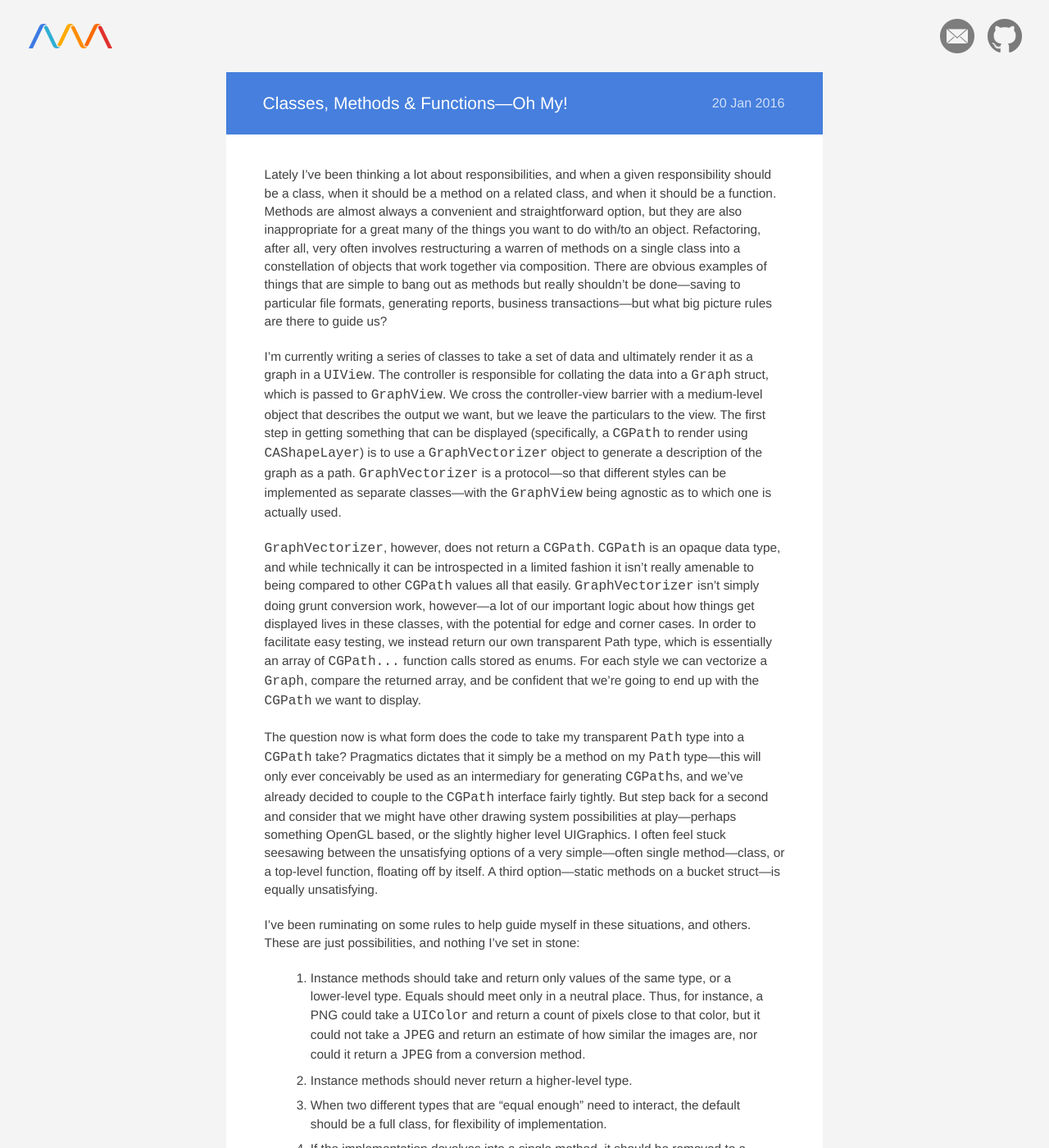
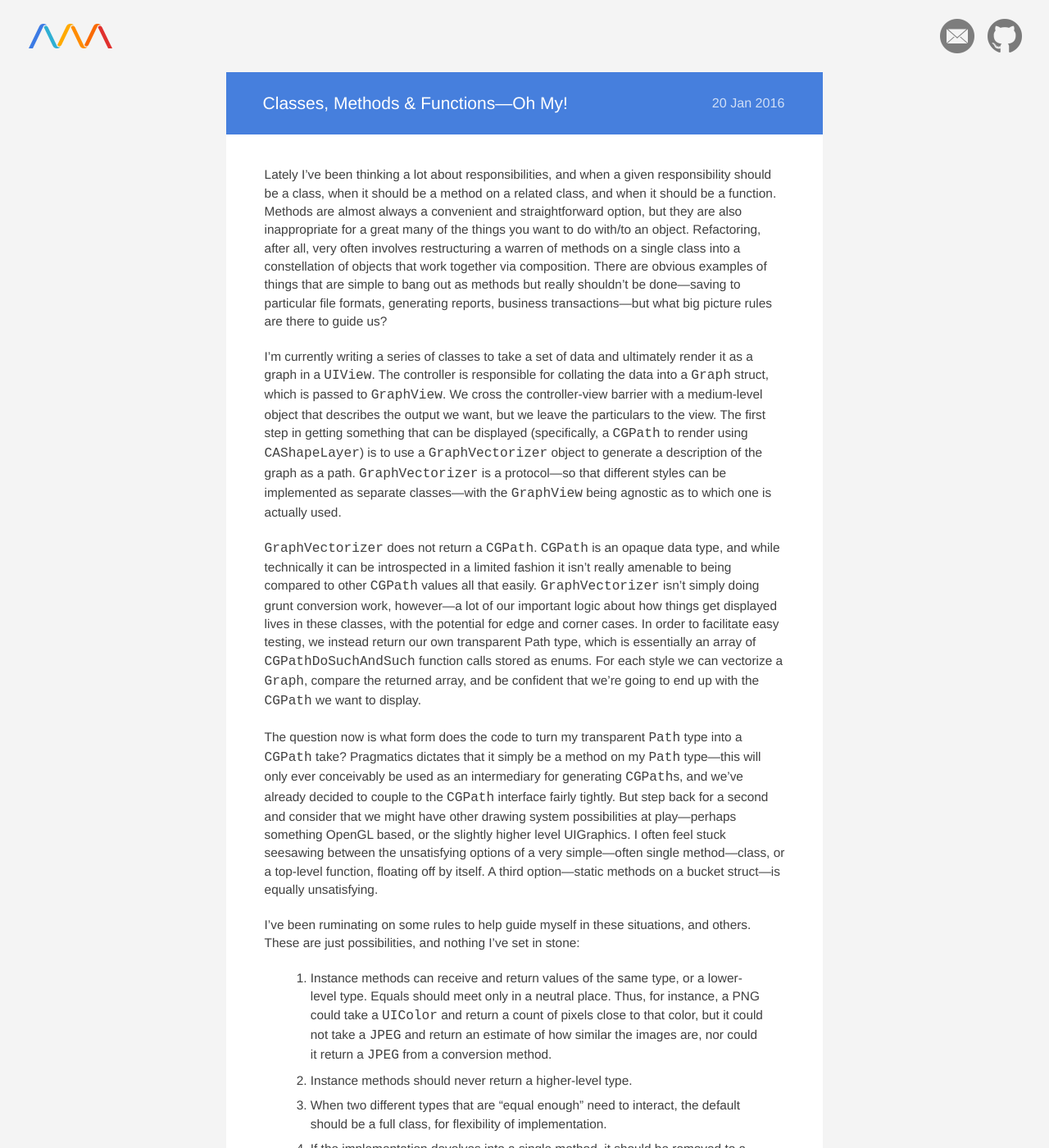
Before and after one commit to endash/endash.github.io, a Jekyll site: the page built from _posts/2016-01-20-classes-methods-and-functions-oh-my.markdown, in a window 1280 px wide and 1400 px high. Shown: the whole window at 82% size. Built offline with Jekyll 4.4.1, drawn with Linux system fonts in a browser that asks for light colours.

Commit message:
Minor changes to classes-methods-and-functions post

```diff
--- a/_posts/2016-01-20-classes-methods-and-functions-oh-my.markdown
+++ b/_posts/2016-01-20-classes-methods-and-functions-oh-my.markdown
@@ -9,13 +9,13 @@ Lately I've been thinking a lot about responsibilities, and when a given respons
 
 I'm currently writing a series of classes to take a set of data and ultimately render it as a graph in a `UIView`. The controller is responsible for collating the data into a `Graph` struct, which is passed to `GraphView`. We cross the controller-view barrier with a medium-level object that describes the output we want, but we leave the particulars to the view. The first step in getting something that can be displayed (specifically, a `CGPath` to render using `CAShapeLayer`) is to use a `GraphVectorizer` object to generate a description of the graph as a path. `GraphVectorizer` is a protocol—so that different styles can be implemented as separate classes—with the `GraphView` being agnostic as to which one is actually used.
 
-`GraphVectorizer`, however, does not return a `CGPath`. `CGPath` is an opaque data type, and while technically it can be introspected in a limited fashion it isn't really amenable to being compared to other `CGPath` values all that easily. `GraphVectorizer` isn't simply doing grunt conversion work, however—a lot of our important logic about how things get displayed lives in these classes, with the potential for edge and corner cases. In order to facilitate easy testing, we instead return our own transparent Path type, which is essentially an array of `CGPath...` function calls stored as enums. For each style we can vectorize a `Graph`, compare the returned array, and be confident that we're going to end up with the `CGPath` we want to display.
+`GraphVectorizer` does not return a `CGPath`. `CGPath` is an opaque data type, and while technically it can be introspected in a limited fashion it isn't really amenable to being compared to other `CGPath` values all that easily. `GraphVectorizer` isn't simply doing grunt conversion work, however—a lot of our important logic about how things get displayed lives in these classes, with the potential for edge and corner cases. In order to facilitate easy testing, we instead return our own transparent Path type, which is essentially an array of `CGPathDoSuchAndSuch` function calls stored as enums. For each style we can vectorize a `Graph`, compare the returned array, and be confident that we're going to end up with the `CGPath` we want to display.
 
-The question now is what form does the code to take my transparent `Path` type into a `CGPath` take? Pragmatics dictates that it simply be a method on my `Path` type—this will only ever conceivably be used as an intermediary for generating `CGPath`s, and we've already decided to couple to the `CGPath` interface fairly tightly. But step back for a second and consider that we might have other drawing system possibilities at play—perhaps something OpenGL based, or the slightly higher level UIGraphics. I often feel stuck seesawing between the unsatisfying options of a very simple—often single method—class, or a top-level function, floating off by itself. A third option—static methods on a bucket struct—is equally unsatisfying.
+The question now is what form does the code to turn my transparent `Path` type into a `CGPath` take? Pragmatics dictates that it simply be a method on my `Path` type—this will only ever conceivably be used as an intermediary for generating `CGPath`s, and we've already decided to couple to the `CGPath` interface fairly tightly. But step back for a second and consider that we might have other drawing system possibilities at play—perhaps something OpenGL based, or the slightly higher level UIGraphics. I often feel stuck seesawing between the unsatisfying options of a very simple—often single method—class, or a top-level function, floating off by itself. A third option—static methods on a bucket struct—is equally unsatisfying.
 
 I've been ruminating on some rules to help guide myself in these situations, and others. These are just possibilities, and nothing I've set in stone:
 
-1.  Instance methods should take and return only values of the same type, or a lower-level type. Equals should meet only in a neutral place. Thus, for instance, a PNG could take a `UIColor` and return a count of pixels close to that color, but it could not take a `JPEG` and return an estimate of how similar the images are, nor could it return a `JPEG` from a conversion method.
+1.  Instance methods can receive and return values of the same type, or a lower-level type. Equals should meet only in a neutral place. Thus, for instance, a PNG could take a `UIColor` and return a count of pixels close to that color, but it could not take a `JPEG` and return an estimate of how similar the images are, nor could it return a `JPEG` from a conversion method.
 2.  Instance methods should never return a higher-level type.
 3.  When two different types that are "equal enough" need to interact, the default should be a full class, for flexibility of implementation.
 4.  If the implementation devolves into a single method, it should be removed to a free function.
```
